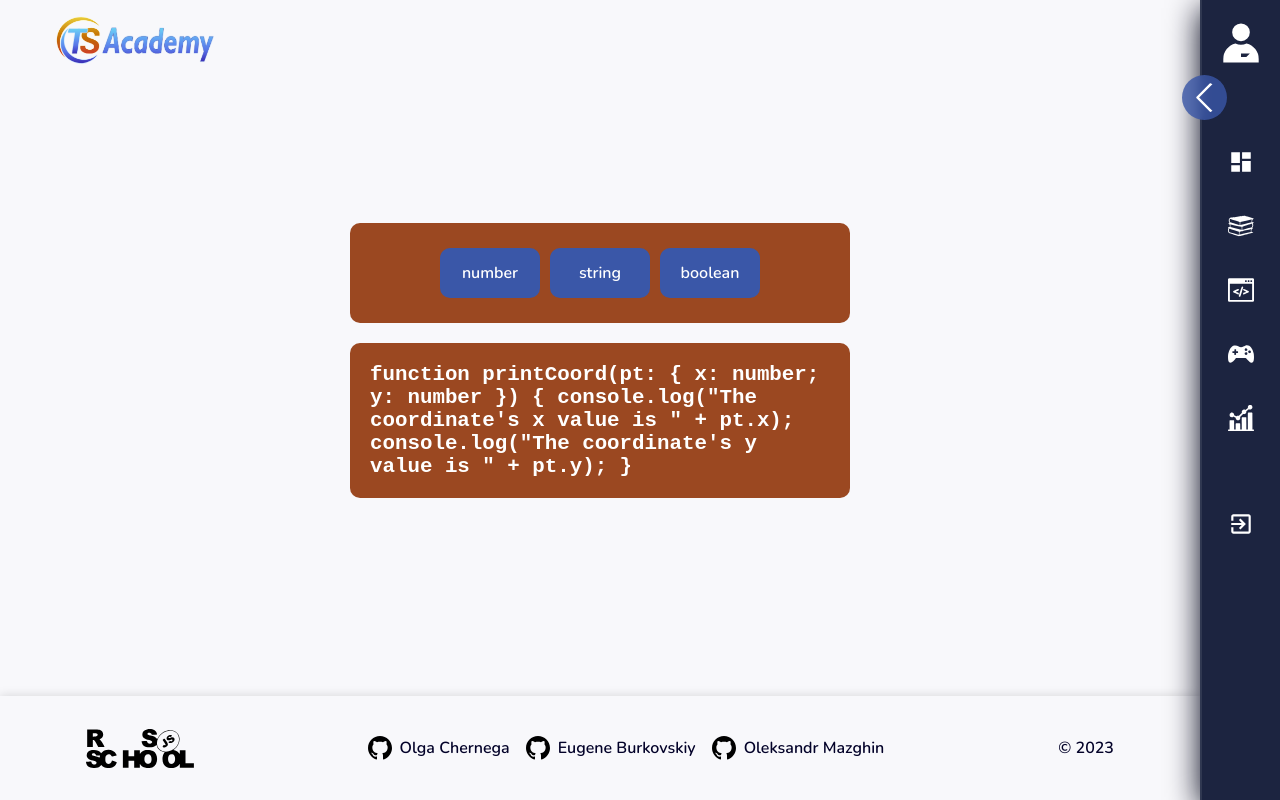
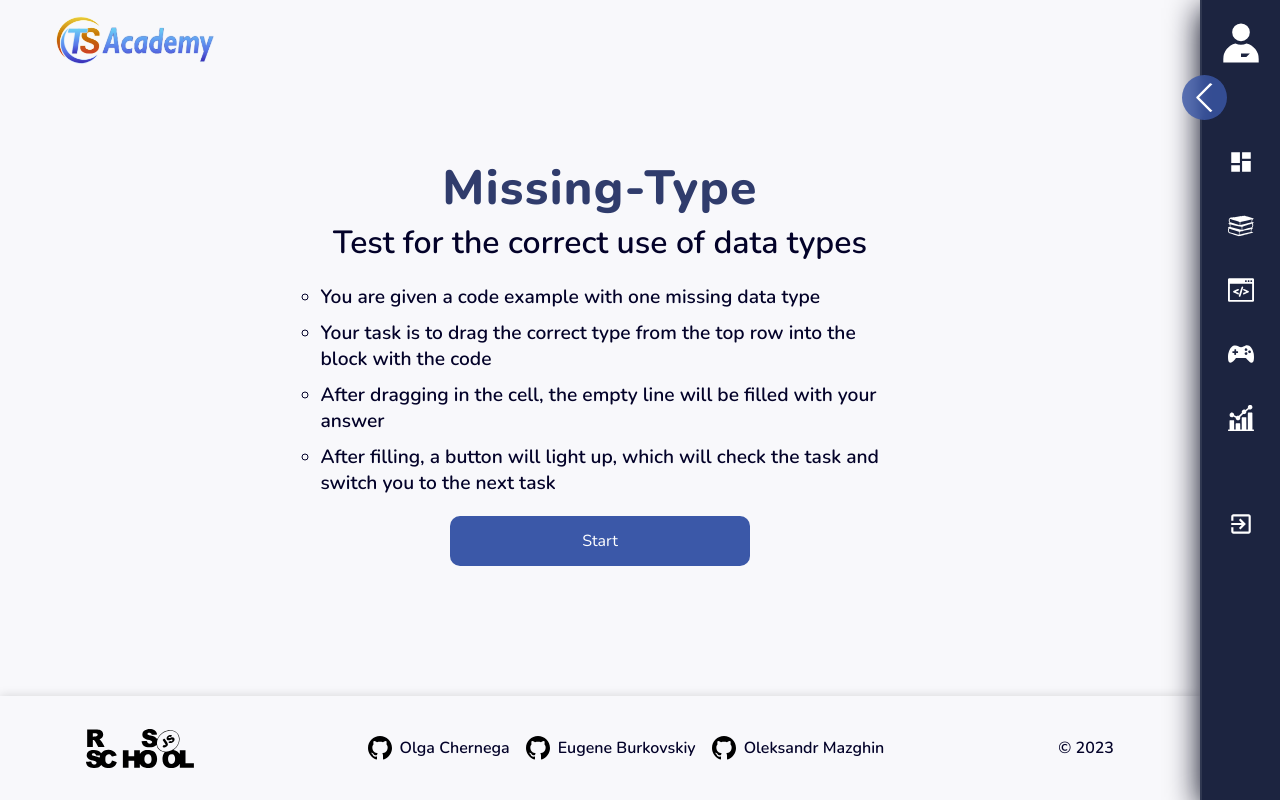
Before and after one commit to elian-cheng/rs-clone, a React (Create React App) app: page /games/missing-type in a window 1280 px wide. Built offline with nearby package versions, Linux system fonts and the light colour scheme.

Commit message:
feat: add start page for MissingType

```diff
--- a/src/pages/MissingTypePage/MissingTypePage.tsx
+++ b/src/pages/MissingTypePage/MissingTypePage.tsx
@@ -1,10 +1,12 @@
-import React from 'react';
-import AnswerOptionsBar from './components/AnswerOptionsBar';
+import React, { useState } from 'react';
+import MissingTypeStartPage from './components/MissingTypeStartPage/MissingTypeStartPage';
+import MissingTypeTask from './components/MissingTypeTask';
 
 export default function MissingTypePage() {
+  const [startStatus, setStartStatus] = useState(false);
   return (
     <article className="missing-type">
-      <AnswerOptionsBar />
+      {startStatus ? <MissingTypeTask /> : <MissingTypeStartPage setStartStatus={setStartStatus} />}
     </article>
   );
 }
--- a/src/pages/MissingTypePage/components/AnswerOptionsBar.tsx
+++ /dev/null
@@ -1,80 +0,0 @@
-import { useState } from 'react';
-import { DragDropContext, Droppable, Draggable } from '@hello-pangea/dnd';
-import { DropResult } from 'react-beautiful-dnd';
-
-const answersOptions = [
-  { id: '1', content: 'number' },
-  { id: '2', content: 'string' },
-  { id: '3', content: 'boolean' },
-];
-
-export default function AnswerOptionsBar() {
-  const [options, updateOptions] = useState(answersOptions);
-  const [point, setPoint] = useState(false);
-
-  function handleOnDragEnd(result: DropResult) {
-    if (!result.destination) return;
-
-    const items = Array.from(options);
-    const [reorderedItem] = items.splice(result.source.index, 1);
-    items.splice(result.destination.index, 0, reorderedItem);
-    updateOptions(items);
-  }
-  return (
-    <DragDropContext onDragEnd={handleOnDragEnd}>
-      <Droppable droppableId={'options'} key={'options'} direction="horizontal">
-        {(provided, snapshot) => {
-          snapshot.isDraggingOver ? setPoint(true) : setPoint(false);
-          return (
-            <ul
-              {...provided.droppableProps}
-              ref={provided.innerRef}
-              className="missing-type__answers-options-list"
-            >
-              {options.map((item, index) => {
-                return (
-                  <Draggable key={item.id} draggableId={item.id} index={index}>
-                    {(provided) => {
-                      return (
-                        <li
-                          className="missing-type__answers-options-list-item"
-                          ref={provided.innerRef}
-                          {...provided.draggableProps}
-                          {...provided.dragHandleProps}
-                        >
-                          {item.content}
-                        </li>
-                      );
-                    }}
-                  </Draggable>
-                );
-              })}
-              {provided.placeholder}
-            </ul>
-          );
-        }}
-      </Droppable>
-      <Droppable droppableId={'answer'} key={'naswer'} direction="horizontal">
-        {(provided, snapshot) => {
-          return (
-            <div
-              className="missing-type__question"
-              {...provided.droppableProps}
-              ref={provided.innerRef}
-            >
-              {point || snapshot.isDraggingOver ? (
-                <div className="missing-type__point">You can drop it here:)</div>
-              ) : null}
-              <code className="missing-type__question-code">
-                {`function printCoord(pt: { x: number; y: number }) {
-              console.log("The coordinate's x value is " + pt.x);
-              console.log("The coordinate's y value is " + pt.y);
-            }`}
-              </code>
-            </div>
-          );
-        }}
-      </Droppable>
-    </DragDropContext>
-  );
-}
--- /dev/null
+++ b/src/pages/MissingTypePage/components/MissingTypeCheckBtn/MissingTypeCheckBtn.scss
@@ -0,0 +1,11 @@
+.missing-type__btn {
+  width: 300px;
+  height: 50px;
+  background-color: $colorBlueDark;
+  border-radius: 10px;
+  transition: all 0.5s;
+}
+
+.missing-type__btn_active {
+  background-color: $colorGreen;
+}
--- /dev/null
+++ b/src/pages/MissingTypePage/components/MissingTypeCheckBtn/MissingTypeCheckBtn.tsx
@@ -0,0 +1,14 @@
+export default function MissingTypeCheckBtn({
+  answer,
+  trueAnswer,
+}: {
+  answer: string;
+  trueAnswer: string;
+}) {
+  return (
+    <button className={`missing-type__btn ${answer != '_____?' ? 'missing-type__btn_active' : ''}`}>
+      Check {'&&'} Next
+      <p style={{ color: 'red' }}>{answer === trueAnswer ? 'true' : 'false'}</p>
+    </button>
+  );
+}
--- /dev/null
+++ b/src/pages/MissingTypePage/components/MissingTypeStartPage/MissingTypeStartPage.scss
@@ -0,0 +1,34 @@
+.missing-type__start {
+  display: flex;
+  flex-direction: column;
+  justify-content: center;
+  align-items: center;
+  &-title {
+    color: $colorBlueDark;
+    font-size: 3rem;
+  }
+  &-subtitle {
+    color: $colorFont;
+    font-size: 2rem;
+    text-align: center;
+    margin-bottom: 20px;
+  }
+  &-descr {
+    display: flex;
+    flex-direction: column;
+    row-gap: 10px;
+    margin-bottom: 20px;
+    width: 70%;
+    &-item {
+      color: $colorFont;
+      list-style: circle;
+      font-size: 1.2rem;
+    }
+  }
+  &-btn {
+    width: 300px;
+    height: 50px;
+    border-radius: 10px;
+    background-color: $colorBlueMiddle;
+  }
+}
--- /dev/null
+++ b/src/pages/MissingTypePage/components/MissingTypeStartPage/MissingTypeStartPage.tsx
@@ -0,0 +1,32 @@
+import { Dispatch, SetStateAction } from 'react';
+
+export default function MissingTypeStartPage({
+  setStartStatus,
+}: {
+  setStartStatus: Dispatch<SetStateAction<boolean>>;
+}) {
+  return (
+    <section className="missing-type__start">
+      <h2 className="missing-type__start-title">Missing-Type</h2>
+      <p className="missing-type__start-subtitle">Test for the correct use of data types</p>
+      <ul className="missing-type__start-descr">
+        <li className="missing-type__start-descr-item">
+          You are given a code example with one missing data type
+        </li>
+        <li className="missing-type__start-descr-item">
+          Your task is to drag the correct type from the top row into the block with the code
+        </li>
+        <li className="missing-type__start-descr-item">
+          After dragging in the cell, the empty line will be filled with your answer
+        </li>
+        <li className="missing-type__start-descr-item">
+          After filling, a button will light up, which will check the task and switch you to the
+          next task
+        </li>
+      </ul>
+      <button className="missing-type__start-btn" onClick={() => setStartStatus(true)}>
+        Start
+      </button>
+    </section>
+  );
+}
--- /dev/null
+++ b/src/pages/MissingTypePage/components/MissingTypeTask.tsx
@@ -0,0 +1,93 @@
+import { useState } from 'react';
+import { DragDropContext, Droppable, Draggable } from '@hello-pangea/dnd';
+import { DropResult } from 'react-beautiful-dnd';
+import MissingTypeCheckBtn from './MissingTypeCheckBtn/MissingTypeCheckBtn';
+
+const answersOptions = ['number', 'string', 'boolean'];
+
+const task = `function printCoord(pt: { x: _____?; y: number }) {
+  console.log("The coordinate's x value is " + pt.x);
+  console.log("The coordinate's y value is " + pt.y);
+}`;
+
+const trueAnswer = 'number';
+
+export default function MissingTypeTask() {
+  const [options, updateOptions] = useState(answersOptions);
+  const [answer, updateAnswer] = useState('_____?');
+
+  function handleOnDragEnd(result: DropResult) {
+    if (!result.destination) return;
+    if (result.source.droppableId !== result.destination.droppableId) {
+      updateAnswer(result.draggableId);
+    } else {
+      const items = Array.from(options);
+      const [reorderedItem] = items.splice(result.source.index, 1);
+      items.splice(result.destination.index, 0, reorderedItem);
+      updateOptions(items);
+    }
+  }
+  return (
+    <>
+      <DragDropContext onDragEnd={handleOnDragEnd}>
+        <Droppable droppableId={'options'} key={'options'} direction="horizontal">
+          {(provided) => {
+            return (
+              <ul
+                {...provided.droppableProps}
+                ref={provided.innerRef}
+                className="missing-type__answers-options-list"
+              >
+                {options.map((item, index) => {
+                  return (
+                    <Draggable key={item} draggableId={item} index={index}>
+                      {(provided, snapshot) => {
+                        return (
+                          <li
+                            className={`missing-type__answers-options-list-item ${
+                              snapshot.isDragging
+                                ? 'missing-type__answers-options-list-item_dragging'
+                                : ''
+                            }`}
+                            ref={provided.innerRef}
+                            {...provided.draggableProps}
+                            {...provided.dragHandleProps}
+                          >
+                            {item}
+                          </li>
+                        );
+                      }}
+                    </Draggable>
+                  );
+                })}
+                {provided.placeholder}
+              </ul>
+            );
+          }}
+        </Droppable>
+        <Droppable droppableId={'answer'} key={'naswer'} direction="horizontal">
+          {(provided, snapshot) => {
+            return (
+              <div
+                className="missing-type__question"
+                {...provided.droppableProps}
+                ref={provided.innerRef}
+              >
+                {snapshot.isDraggingOver ? (
+                  <div className="missing-type__point">You can drop it here:)</div>
+                ) : null}
+                <code
+                  className="missing-type__question-code"
+                  dangerouslySetInnerHTML={{
+                    __html: task.replace(new RegExp('_____\\?', 'ig'), `<span>${answer}</span>`),
+                  }}
+                />
+              </div>
+            );
+          }}
+        </Droppable>
+      </DragDropContext>
+      <MissingTypeCheckBtn answer={answer} trueAnswer={trueAnswer} />
+    </>
+  );
+}
--- a/src/pages/StatisticsPage/components/ChartsBlock/DoughnutChart.tsx
+++ b/src/pages/StatisticsPage/components/ChartsBlock/DoughnutChart.tsx
@@ -9,7 +9,7 @@ export default function DoughnutChart({ done, total }: { done: number; total: nu
     datasets: [
       {
         label: 'Tasks',
-        data: [done, total],
+        data: [done, total - done],
         backgroundColor: ['rgba(251, 232, 166, 1)', 'rgba(58, 87, 168, 1)'],
         borderColor: ['rgba(251, 232, 166, 1)', 'rgba(58, 87, 168, 1)'],
         borderWidth: 1,
@@ -29,6 +29,7 @@ export default function DoughnutChart({ done, total }: { done: number; total: nu
       },
     },
   };
+
   return (
     <div>
       <p className="statistic__charts-inner">{Math.floor((done * 100) / total)}%</p>
--- a/src/theme/abstract/_constants.scss
+++ b/src/theme/abstract/_constants.scss
@@ -11,7 +11,7 @@ $colorOrange: #f4976c;
 $colorOrangeDark: #9b4821;
 $colorBlueDark: #303c6c;
 $colorBlue: #b4dfe5;
-$colorBlueMiddle: #3a57a8;
+$colorBlueMiddle: rgb(59, 88, 168);
 $colorBlueLight: #d2fdff;
 $colorGreen: #3bad69;
 $colorRed: #e53939;
```
Also changed, not shown: src/pages/MissingTypePage/MissingTypePage.scss (+11 -1 lines), src/pages/QuizPage/MissingTypeTasks.json (added, +14 -0 lines).
